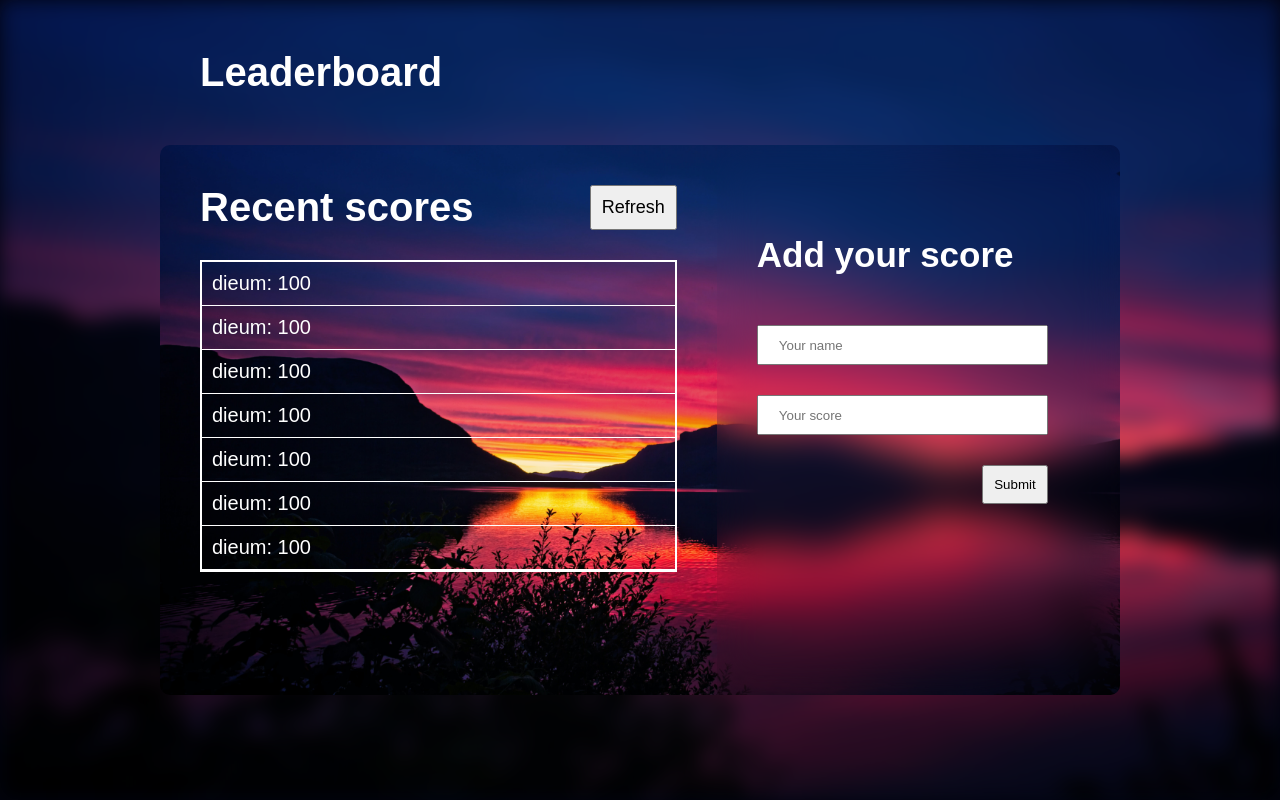
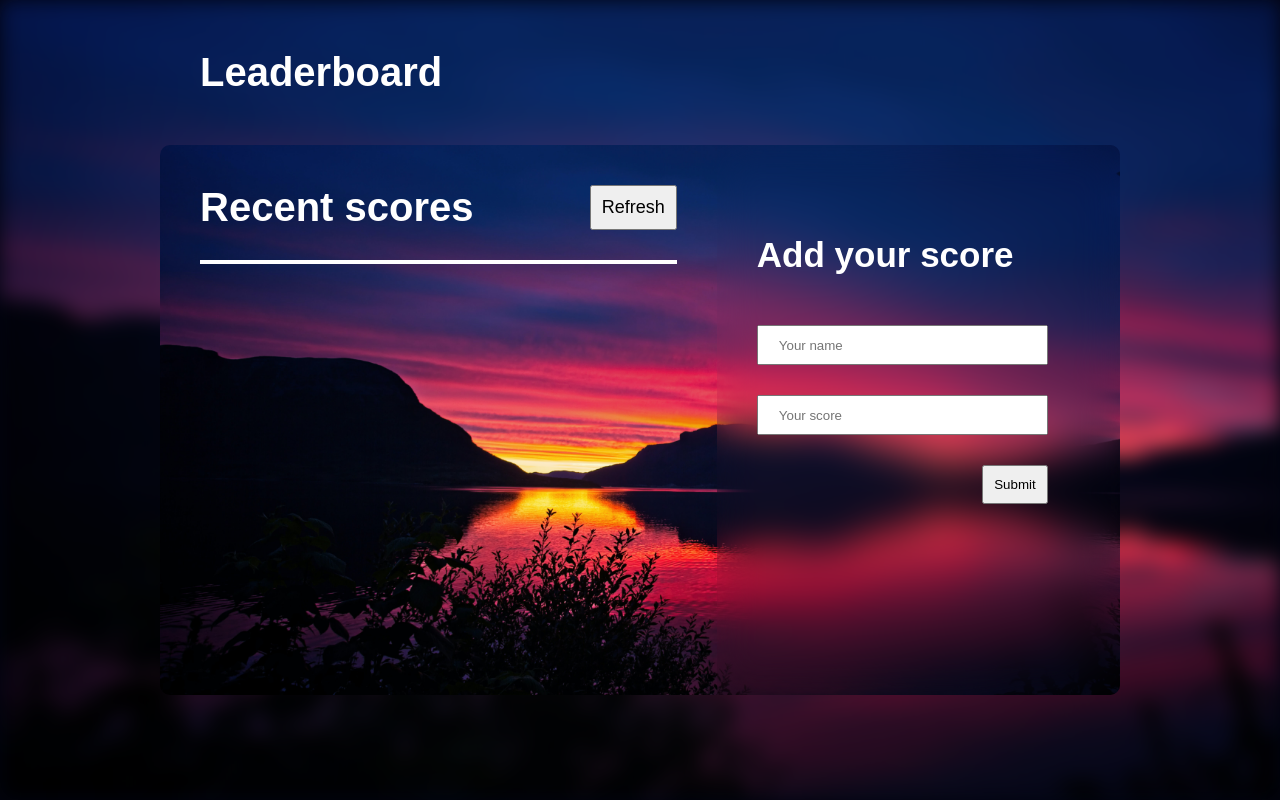
Before and after one commit to dieum512/Leaderboard, a website built with webpack: page src/index.html in a window 1280 px wide. Built offline with nearby package versions, Linux system fonts and the light colour scheme.

Commit message:
Update the HTML file with no score

```diff
--- a/src/index.html
+++ b/src/index.html
@@ -23,36 +23,7 @@
         </div>
         <!-- score displayed -->
         <div class="scores-displayed">
-          <ul class="scores-ul">
-            <li>
-              <span class="score-user-name">dieum:</span>
-              <span class="score-user-score">100</span>
-            </li>
-            <li>
-              <span class="score-user-name">dieum:</span>
-              <span class="score-user-score">100</span>
-            </li>
-            <li>
-              <span class="score-user-name">dieum:</span>
-              <span class="score-user-score">100</span>
-            </li>
-            <li>
-              <span class="score-user-name">dieum:</span>
-              <span class="score-user-score">100</span>
-            </li>
-            <li>
-              <span class="score-user-name">dieum:</span>
-              <span class="score-user-score">100</span>
-            </li>
-            <li>
-              <span class="score-user-name">dieum:</span>
-              <span class="score-user-score">100</span>
-            </li>
-            <li>
-              <span class="score-user-name">dieum:</span>
-              <span class="score-user-score">100</span>
-            </li>
-          </ul>
+          <ul class="scores-ul"></ul>
         </div>
       </div>
       <!-- add score -->
```
